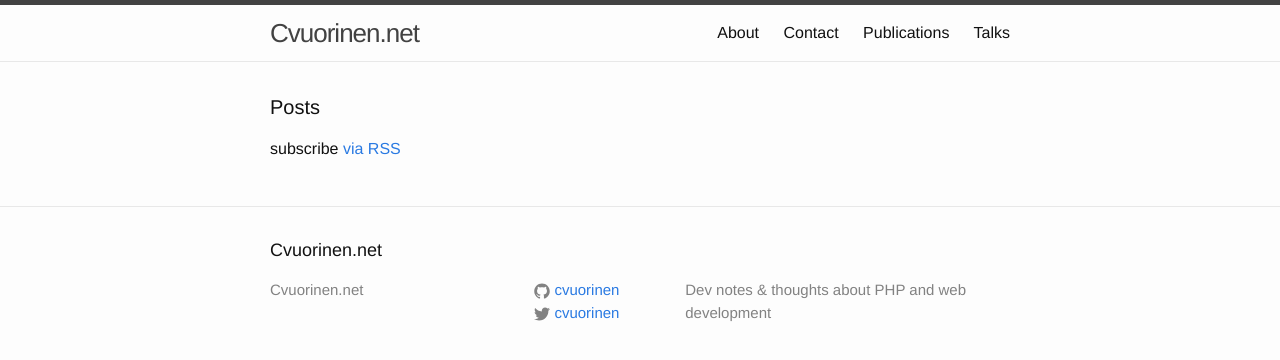
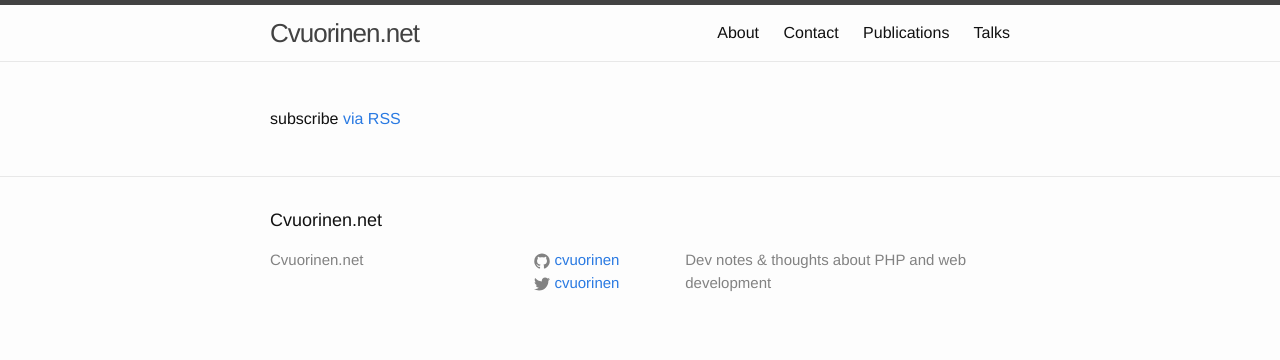
Before and after one commit to cvuorinen/cvuorinen.github.io, a Jekyll site: the page built from index.html, in a window 1280 px wide. Shown: the top 360 px of the page. Built offline with Jekyll 4.4.1, drawn with Linux system fonts in a browser that asks for light colours.

Commit message:
Show post excerpt & continue link in post list

```diff
--- a/index.html
+++ b/index.html
@@ -3,8 +3,6 @@ layout: default
 ---
 
 <div class="home">
-
-  <h1 class="page-heading">Posts</h1>
 
   <ul class="post-list">
     {% for post in site.posts %}
@@ -14,6 +12,12 @@ layout: default
         <h2>
           <a class="post-link" href="{{ post.url | prepend: site.baseurl }}">{{ post.title }}</a>
         </h2>
+
+        {{ post.excerpt }}
+
+        <p>
+          <a href="{{ post.url | prepend: site.baseurl }}">Continue reading →</a>
+        </p>
       </li>
     {% endfor %}
   </ul>
```
